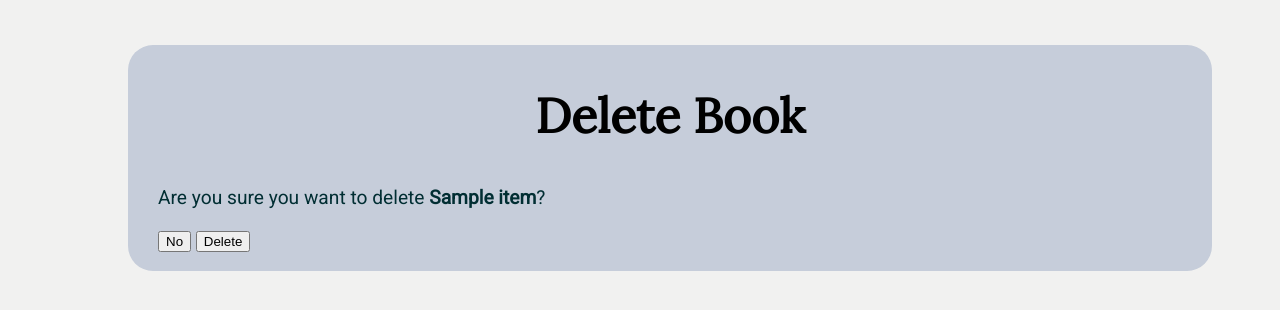
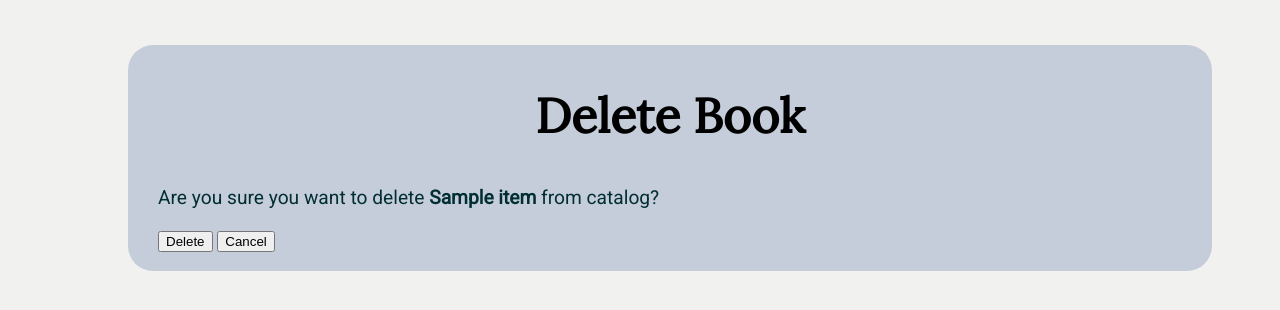
Before and after one commit to alexandrabaturina/Book-Catalog, a Flask app: page /category/1/list/1/delete in a window 1280 px wide. Shown: the part 139-449 px from the top of the page. Run offline with Flask 2, Linux system fonts and the light colour scheme; the visitor is signed in with stand-in values (Sample User, id 1); tables that the repository leaves empty hold one stand-in row (values such as "Sample post"); parts of the project's set-up code (start-up, migrations or seed data) failed here and were passed over.

Commit message:
refactor: rename button

```diff
--- a/application.py
+++ b/application.py
@@ -235,7 +235,7 @@ def deleteCategory(category_id):
     categoryToDelete = session.query(Category).filter_by(id=category_id).one()
 
     if request.method == 'POST':
-        if request.form['submit-button'] == 'No':
+        if request.form['submit-button'] == 'Cancel':
             return redirect(url_for('showCategories', category_id=category_id))
         session.delete(categoryToDelete)
         session.commit()
@@ -315,7 +315,7 @@ def deleteCatalogItem(category_id, list_id):
     itemToDelete = session.query(CatalogItem).filter_by(id=list_id).one()
 
     if request.method == 'POST':
-        if request.form['submit-button'] == 'No':
+        if request.form['submit-button'] == 'Cancel':
             return redirect(url_for('showList', category_id=category_id))
 
         session.delete(itemToDelete)
--- a/templates/deleteCategory.html
+++ b/templates/deleteCategory.html
@@ -15,8 +15,8 @@
       <p>Are you sure you want to delete <strong>{{category.name}}</strong> from catalog?</p>
 
       <form class="form-delete-author" action="#" method = 'post'>
-        <input type="submit" name="submit-button" value="No">
-        <input type="submit" name="submit-button" value = "Delete">
+        <input type="submit" name="submit-button" value ="Delete">
+        <input type="submit" name="submit-button" value="Cancel">
       </form>
 
     </div>
--- a/templates/deleteitem.html
+++ b/templates/deleteitem.html
@@ -9,11 +9,15 @@
   {% include "header.html" %}
   <div class="pane">
     <h2>Delete Book</h2>
-    <p>Are you sure you want to delete <strong>{{item.name}}</strong>?</p>
-    <form action="#" method = 'post'>
-      <input type="submit" name="submit-button" value="No">
-      <input type="submit" name="submit-button" value = "Delete">
-    </form>
+    <div class="delete-book">
+      <p>Are you sure you want to delete <strong>{{item.name}}</strong> from catalog?</p>
+
+      <form class="form-delete-book" action="#" method = 'post'>
+        <input type="submit" name="submit-button" value = "Delete">
+        <input type="submit" name="submit-button" value="Cancel">
+      </form>
+
+    </div>
   </div>
 </body>
 
```
